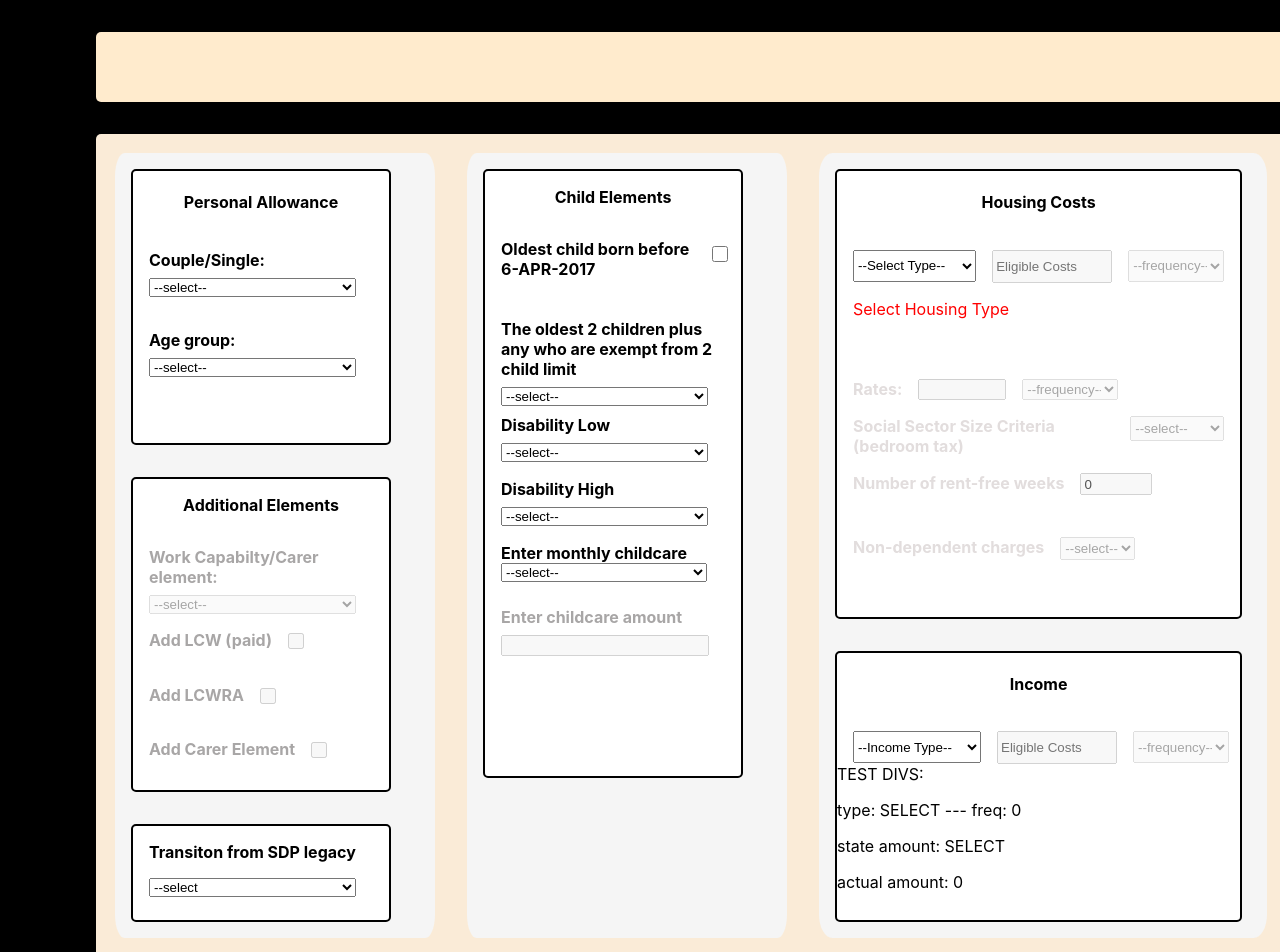
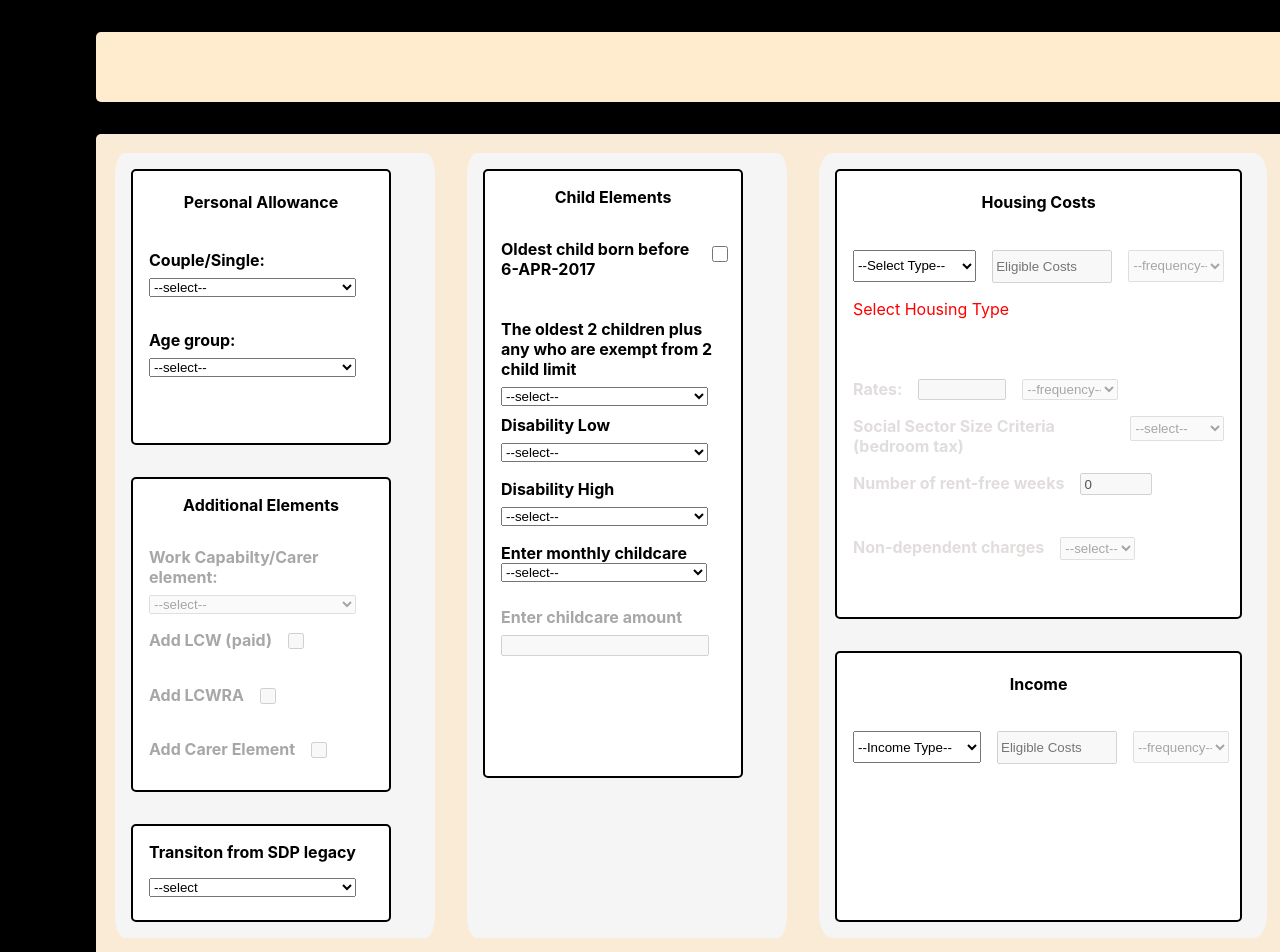
Before and after one commit to dnlstronge/benefitscalc2, a React (Create React App) app: page / in a window 1280 px wide. Shown: the top 952 px of the page. Built offline with nearby package versions, Linux system fonts and the light colour scheme.

Commit message:
[x] select component complete for now

```diff
--- a/src/components/UC2/Income/IncomeSelect.js
+++ b/src/components/UC2/Income/IncomeSelect.js
@@ -7,15 +7,18 @@ const IncomeSelect = ({ setParentState }) => {
 
 
 
-    const [type, setType] = useState("SELECT")
-    const [amount, setAmount] = useState("SELECT")
-    const [actual, setActual] = useState("0")
-    const [freq, setFreq ] = useState("0")
+    const [type, setType] = useState("")
+    const [amount, setAmount] = useState("")
+    const [actual, setActual] = useState("")
+    const [freq, setFreq ] = useState("")
 
     // handlers:
 
 
     const handleType = (e) => {
+        setAmount("")
+        setActual("")
+        setFreq("")
         setType(e.target.value)
     }
 
@@ -33,7 +36,7 @@ const IncomeSelect = ({ setParentState }) => {
                 return setActual(amount / 12 * 26)
             }
             case "4W": {
-                return setActual( amount / 12 * 13)
+                return setActual(amount / 12 * 13)
             }
             case "PM": {
                 return setActual(amount)
@@ -51,8 +54,8 @@ const IncomeSelect = ({ setParentState }) => {
             return Math.ceil( x * 100) /100
 
          }
-       return setParentState({type: type, payload: round(amount)} )
-    }, [type, amount, setParentState])
+       return setParentState({type: type, payload: round(actual)} )
+    }, [type, actual, setParentState])
 
     return (
         <React.Fragment>
@@ -65,8 +68,8 @@ const IncomeSelect = ({ setParentState }) => {
                     <option value="OTH">Other income</option>
                     <option value="CB">Child Benefit</option>
                 </select>
-                <input value={amount} disabled={type === "SELECT"} onChange={handleAmount} className={classes.select_amount} placeholder="Eligible Costs" type="number"/>
-                <select disabled={amount === "SELECT"} onChange={handleFreq} className={classes.select_freq}>
+                <input value={amount} disabled={type === ""} onChange={handleAmount} className={classes.select_amount} placeholder="Eligible Costs" type="number"/>
+                <select value={freq} disabled={amount === ""} onChange={handleFreq} className={classes.select_freq}>
                     <option value="SELECT">--frequency--</option>
                     <option value="PW">Weekly</option>
                     <option value="2W">Fortnightly</option>
@@ -74,12 +77,7 @@ const IncomeSelect = ({ setParentState }) => {
                     <option value="PM">Monthly</option>
                 </select>
             </div>
-            <div>TEST DIVS:
-                <p>type: {type} --- freq: {freq}</p>
-                <p>state amount: {amount}</p>
-                <p>actual amount: {actual}</p>
-                <p></p>
-                </div>
+
         </React.Fragment>
     )
 }
```
